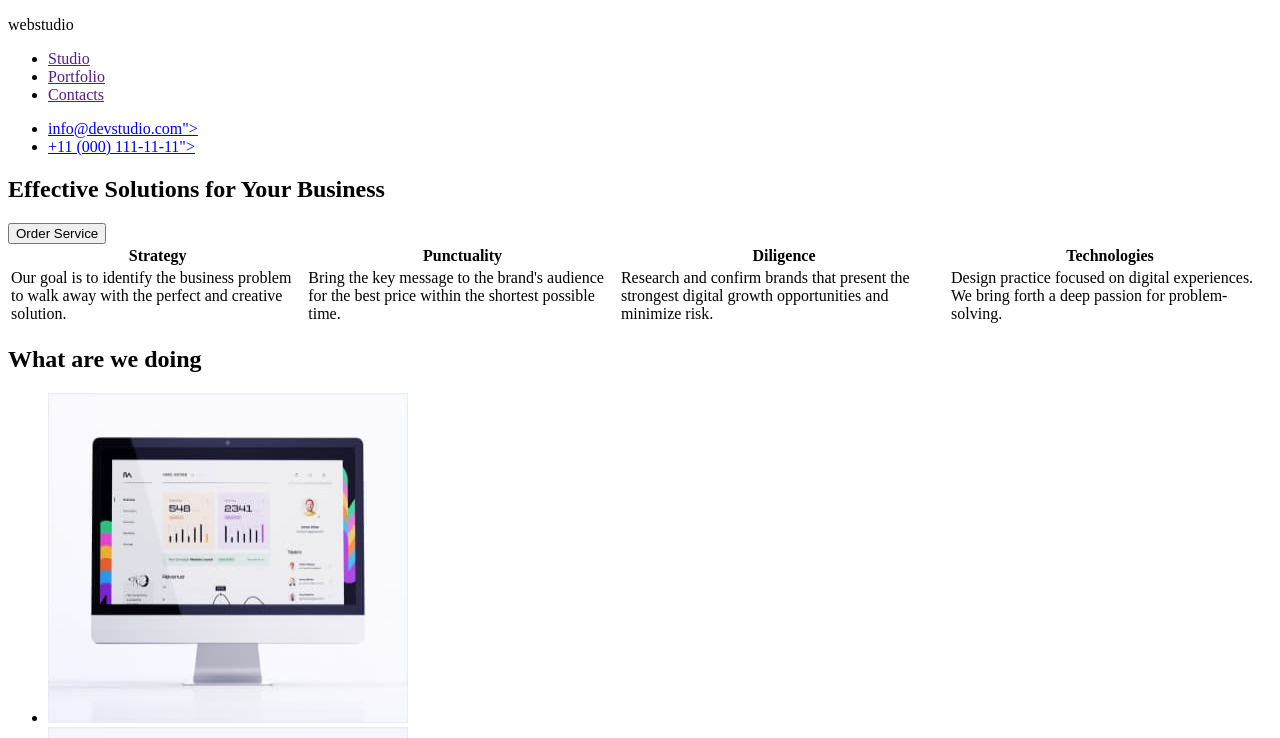
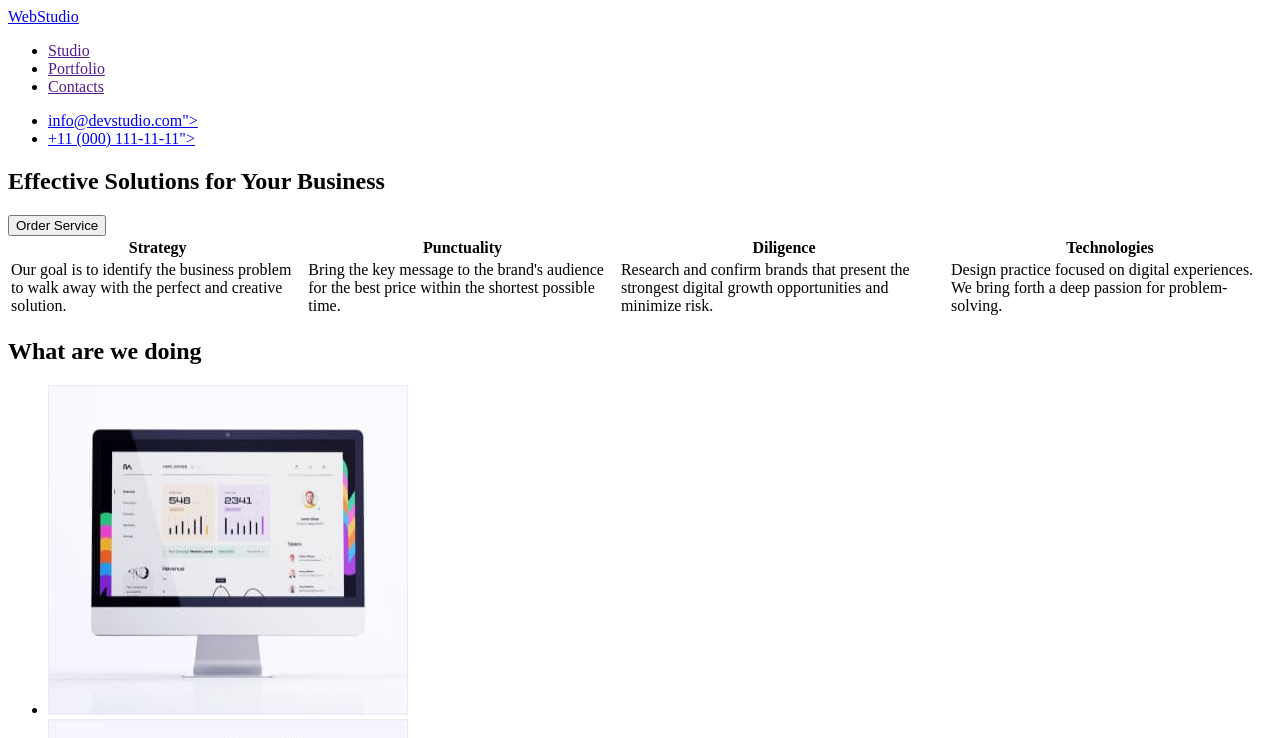
Before and after one commit to Nelia-Chaban/goit-markup-hw-01, a plain HTML site: page index.html in a window 1280 px wide. Shown: the top 738 px of the page. Drawn offline with Linux system fonts and the light colour scheme.

Commit message:
update logotype

```diff
--- a/index.html
+++ b/index.html
@@ -9,7 +9,7 @@
   <body>
     <header>
       <nav>
-       <p>webstudio</p>
+       <a href="./index.html">WebStudio</a>
         <ul>
           <li>
             <a href="">Studio</a>
```
